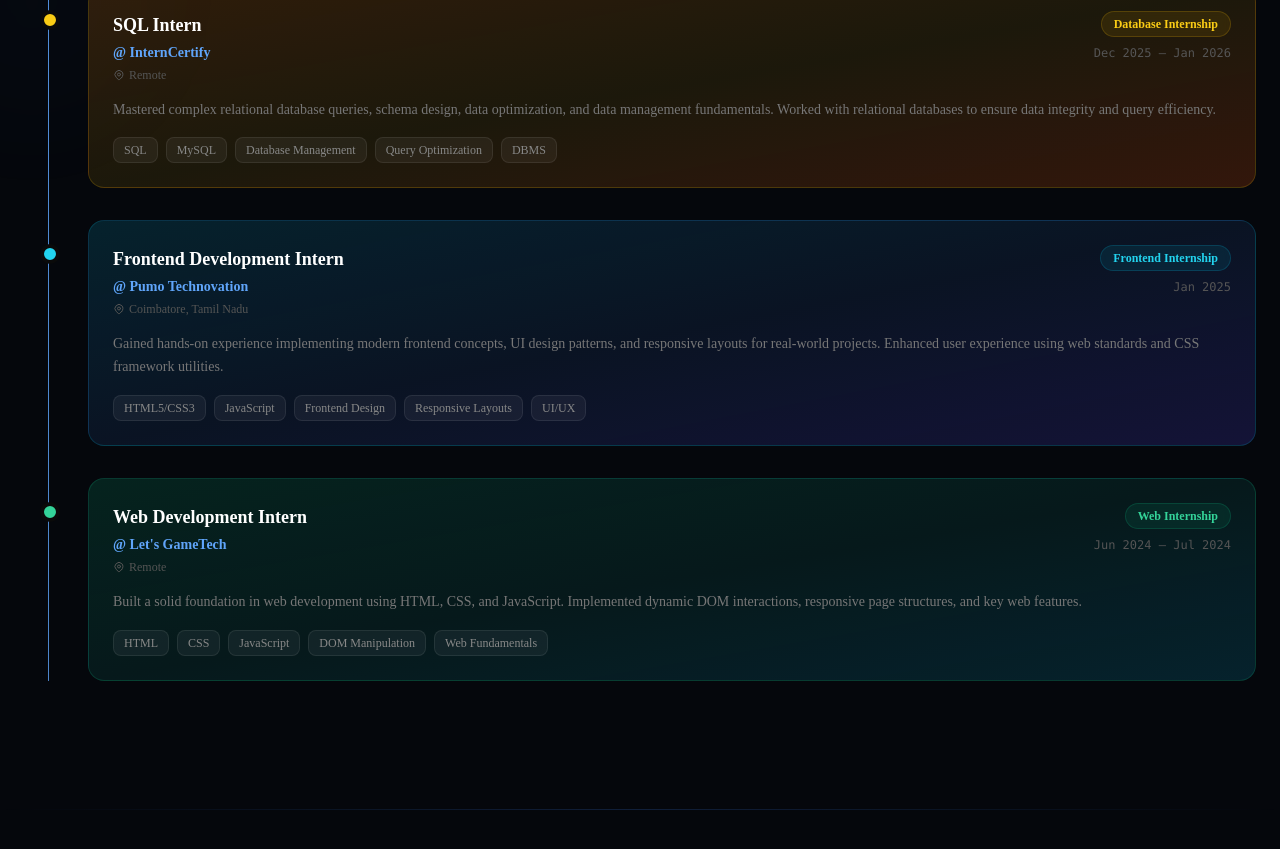
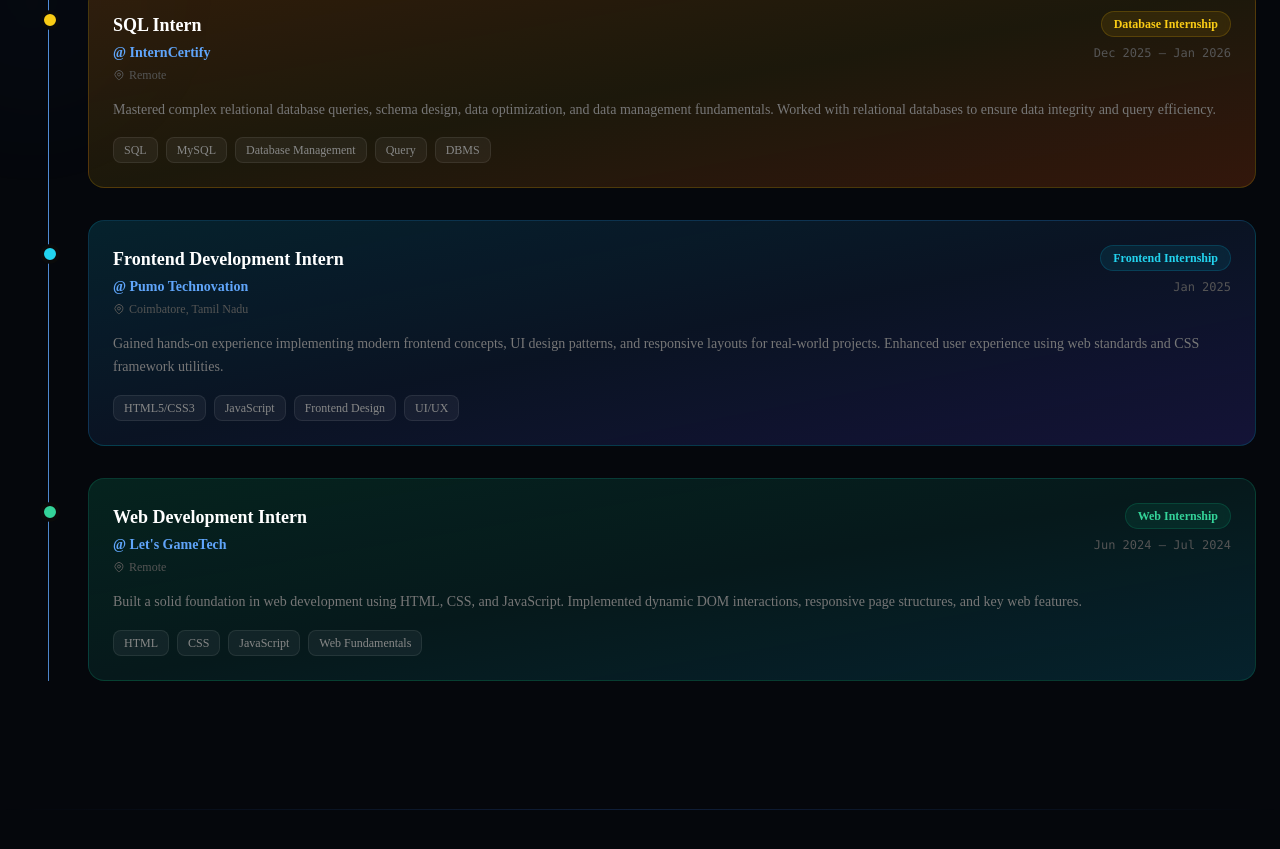
Before and after one commit to KABI1212/Kabilesh-Portfolio, a Next.js app: page / in a window 1280 px wide. Shown: the part 2000-2849 px from the top of the page. Built offline with nearby package versions, Linux system fonts and the light colour scheme; a web font is replaced by a local one.

Commit message:
Update experience highlights in Experience component

```diff
--- a/components/Experience.tsx
+++ b/components/Experience.tsx
@@ -28,7 +28,7 @@
     status: 'Database Internship',
     description:
       'Mastered complex relational database queries, schema design, data optimization, and data management fundamentals. Worked with relational databases to ensure data integrity and query efficiency.',
-    highlights: ['SQL', 'MySQL', 'Database Management', 'Query Optimization', 'DBMS'],
+    highlights: ['SQL', 'MySQL', 'Database Management', 'Query', 'DBMS'],
     gradient: 'from-amber-600/20 via-yellow-500/10 to-orange-600/20',
     border: 'border-yellow-500/20',
     dot: 'bg-yellow-400',
@@ -44,7 +44,7 @@
     status: 'Frontend Internship',
     description:
       'Gained hands-on experience implementing modern frontend concepts, UI design patterns, and responsive layouts for real-world projects. Enhanced user experience using web standards and CSS framework utilities.',
-    highlights: ['HTML5/CSS3', 'JavaScript', 'Frontend Design', 'Responsive Layouts', 'UI/UX'],
+    highlights: ['HTML5/CSS3', 'JavaScript', 'Frontend Design', 'UI/UX'],
     gradient: 'from-cyan-600/20 via-blue-500/10 to-indigo-600/20',
     border: 'border-cyan-500/20',
     dot: 'bg-cyan-400',
@@ -60,7 +60,7 @@
     status: 'Web Internship',
     description:
       'Built a solid foundation in web development using HTML, CSS, and JavaScript. Implemented dynamic DOM interactions, responsive page structures, and key web features.',
-    highlights: ['HTML', 'CSS', 'JavaScript', 'DOM Manipulation', 'Web Fundamentals'],
+    highlights: ['HTML', 'CSS', 'JavaScript', 'Web Fundamentals'],
     gradient: 'from-emerald-600/20 via-teal-500/10 to-cyan-600/20',
     border: 'border-emerald-500/20',
     dot: 'bg-emerald-400',
```
